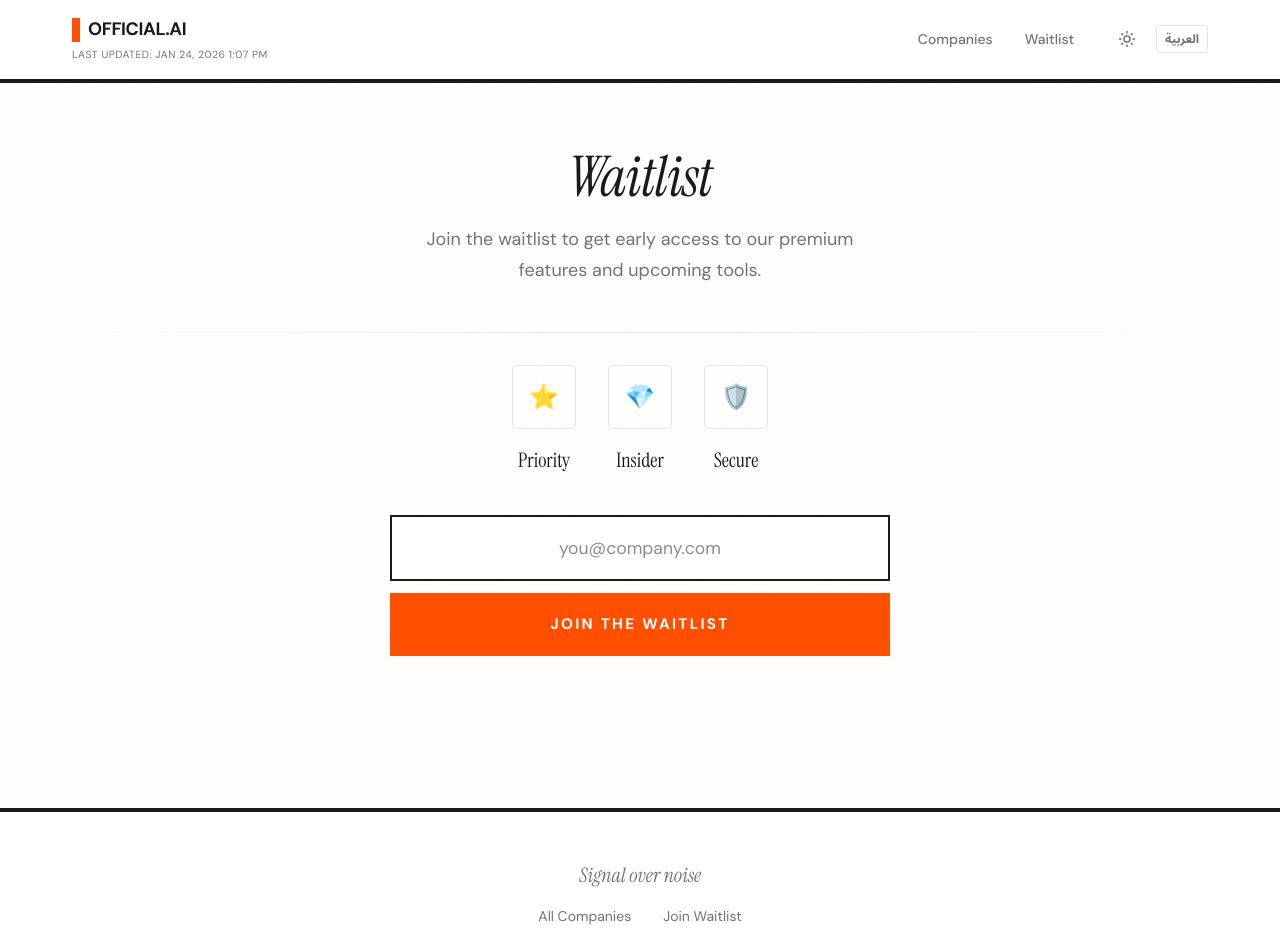
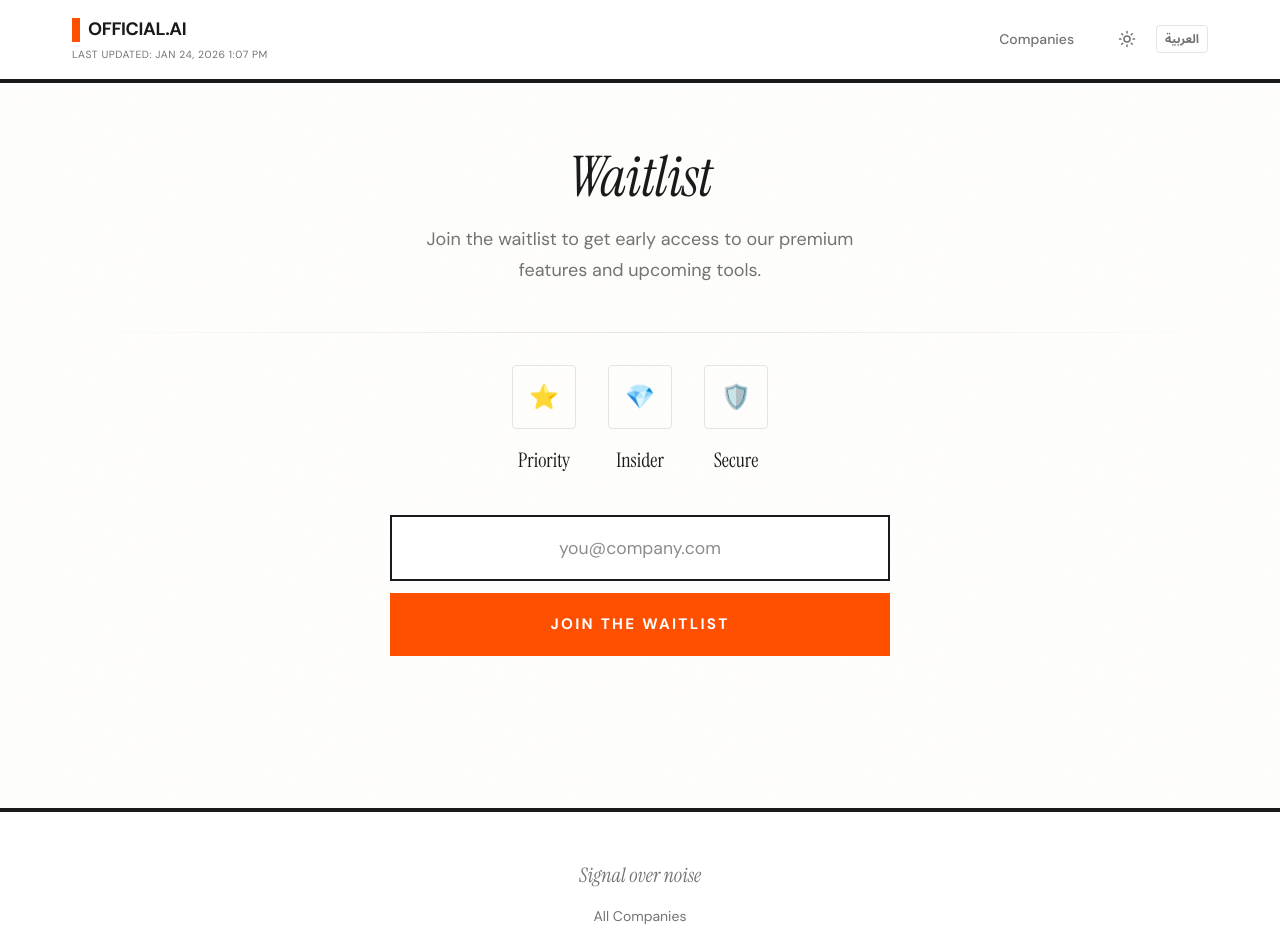
Before and after one commit to rabah2026/official-ai, a Next.js app: page /digest in a window 1280 px wide. Shown: the top 952 px of the page. Built offline with nearby package versions, Linux system fonts and the light colour scheme.

Commit message:
Hide Waitlist from navigation

```diff
--- a/src/components/MainLayout.tsx
+++ b/src/components/MainLayout.tsx
@@ -46,7 +46,6 @@ export function MainLayout({ children, lastUpdated }: MainLayoutProps) {
                     </div>
                     <nav className="site-nav" style={{ alignItems: 'center' }}>
                         <Link href="/companies">{t('companies')}</Link>
-                        <Link href="/digest">{t('digest')}</Link>
                         <div style={{ display: 'flex', gap: '0.5rem', alignItems: 'center', marginLeft: isRTL ? '0' : '0.5rem', marginRight: isRTL ? '0.5rem' : '0' }}>
                             <ThemeToggle />
                             <LanguageToggle />
@@ -65,7 +64,6 @@ export function MainLayout({ children, lastUpdated }: MainLayoutProps) {
                     <p className="footer-tagline">{t('tagline')}</p>
                     <div className="footer-links">
                         <Link href="/companies">{t('all_companies')}</Link>
-                        <Link href="/digest">{t('subscribe')}</Link>
                     </div>
                 </div>
             </footer>
```
